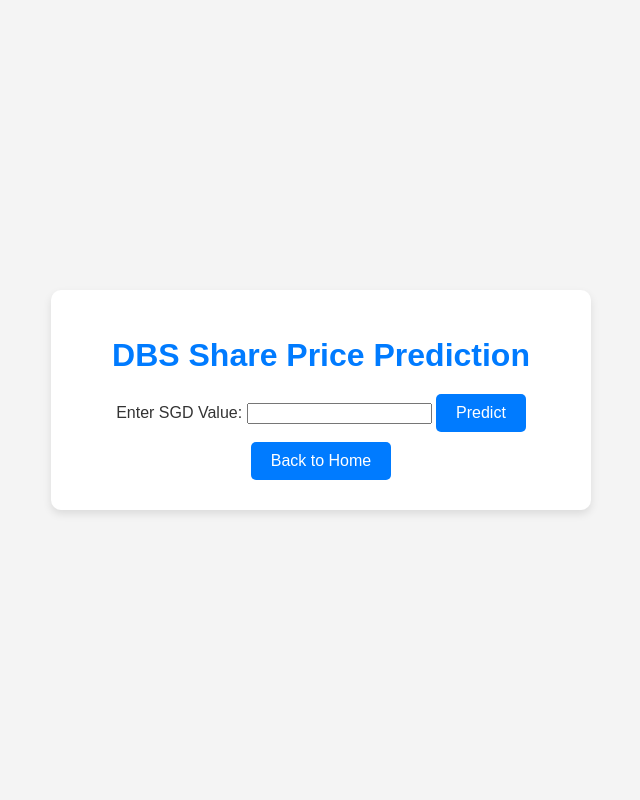
After one commit to chqizh/BC3415-Homework-1, a Flask app: page /prediction in a window 1280 px wide. The commit adds this page. Shown: the whole page, without its empty margins (319-959 px from the left). Run offline with Flask 3, Linux system fonts and the light colour scheme; parts of the project's set-up code (start-up, migrations or seed data) failed here and were passed over.

Commit message:
prediction update

```diff
--- a/app.py
+++ b/app.py
@@ -3,6 +3,7 @@ import google.generativeai as palm
 import random
 import os
 from dotenv import load_dotenv
+import joblib
 
 load_dotenv()
 API_KEY = os.getenv('API_KEY')
@@ -40,5 +41,25 @@ def joke():
     joke = random.choice(jokes)
     return render_template('joke.html', joke=joke)
 
+model = joblib.load('model/dbs_model.jl')
+
+@app.route('/prediction', methods=['POST', 'GET'])
+def prediction():
+    predicted_price = None
+    if request.method == 'POST':
+        try:
+            # Get the input value from the form
+            sgd_value = float(request.form['sgd_value'])
+
+            # Make a prediction using the loaded model
+            predicted_price = model.predict([[sgd_value]])
+
+        except Exception as e:
+            print("Error during prediction:", e)
+            return "Bad Request: " + str(e), 400
+
+    return render_template('prediction.html', predicted_price=predicted_price)
+
+
 if __name__ == "__main__":
     app.run()
--- a/requirements.txt
+++ b/requirements.txt
@@ -2,3 +2,4 @@ flask
 gunicorn
 google-generativeai
 python-dotenv
+joblib
--- /dev/null
+++ b/templates/prediction.html
@@ -0,0 +1,34 @@
+<!DOCTYPE html>
+<html lang="en">
+  <head>
+    <meta charset="UTF-8" />
+    <meta name="viewport" content="width=device-width, initial-scale=1.0" />
+    <title>DBS Share Price Prediction</title>
+    <link
+      rel="stylesheet"
+      href="{{ url_for('static', filename='css/style.css') }}"
+    />
+  </head>
+  <body>
+    <div class="container">
+      <h2>DBS Share Price Prediction</h2>
+      <form action="/prediction" method="post">
+        <label for="sgd_value">Enter SGD Value:</label>
+        <input
+          type="number"
+          id="sgd_value"
+          name="sgd_value"
+          step="0.01"
+          required
+        />
+        <input type="submit" value="Predict" />
+      </form>
+      {% if predicted_price is not none %}
+      <p>Predicted DBS Share Price: {{ predicted_price[0] }}</p>
+      {% endif %}
+      <form action="/" method="get">
+        <input type="submit" value="Back to Home" />
+      </form>
+    </div>
+  </body>
+</html>
```
Also changed, not shown: templates/index.html (+6 -2 lines), 2 other files.
